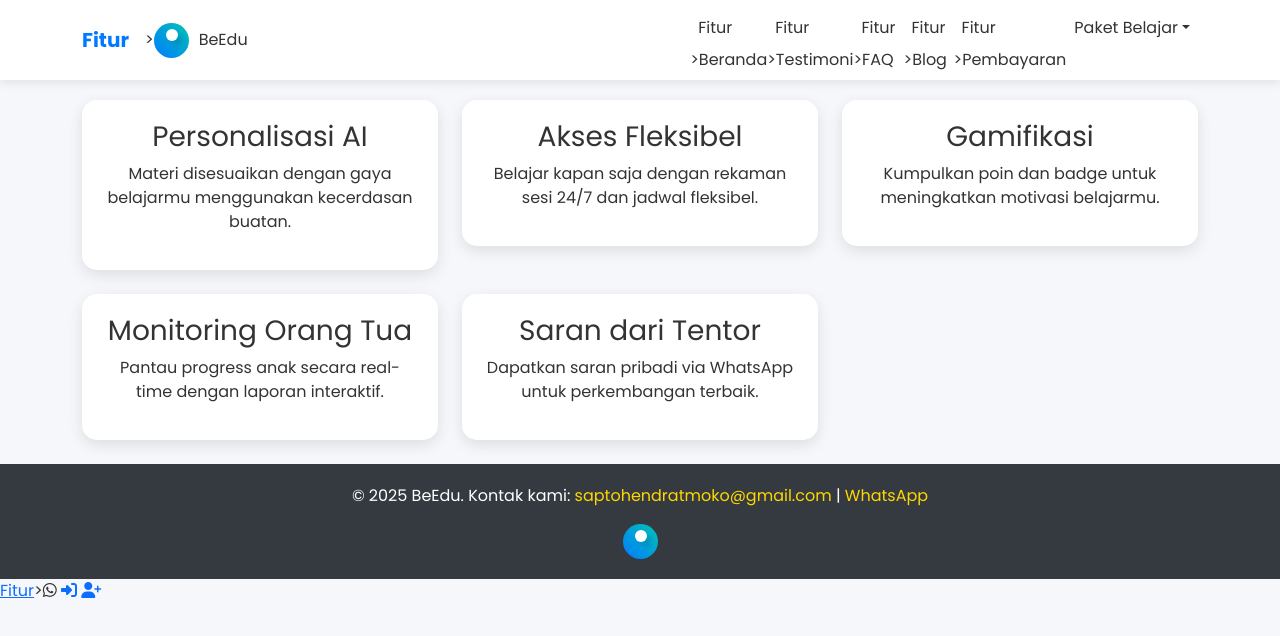
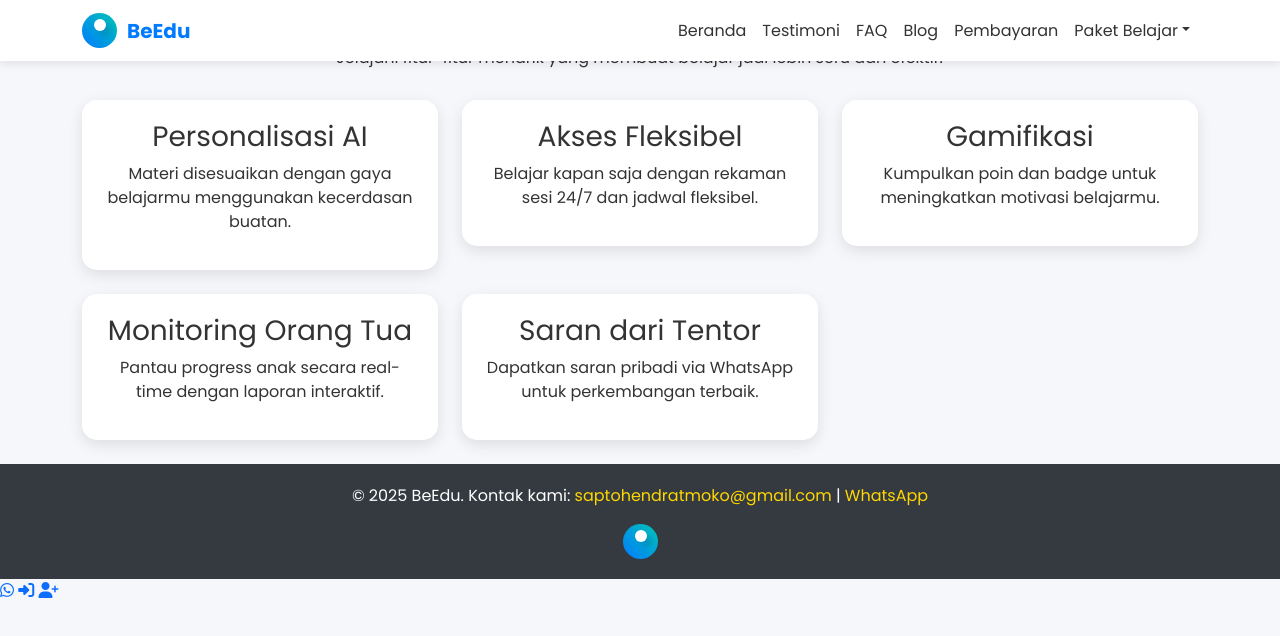
Before and after one commit to sahendramoko/beedu, a plain HTML site: page fitur.html in a window 1280 px wide. Drawn offline with nearby package versions, Linux system fonts and the light colour scheme.

Commit message:
fitur.html

```diff
--- a/fitur.html
+++ b/fitur.html
@@ -31,7 +31,7 @@
 <body>
   <nav class="navbar navbar-expand-lg navbar-light fixed-top">
     <div class="container">
-      <a class="navbar-brand" href="index.html" <a href="fitur.html">Fitur</a>>
+      <a class="navbar-brand" href="index.html" target="_blank">
         <span class="logo-nav"></span>
         BeEdu
       </a>
@@ -40,22 +40,22 @@
       </button>
       <div class="collapse navbar-collapse" id="navbarNav">
         <ul class="navbar-nav ms-auto">
-          <li class="nav-item"><a class="nav-link" href="index.html" <a href="fitur.html">Fitur</a>>Beranda</a></li>
-          <li class="nav-item"><a class="nav-link" href="testimoni.html" <a href="fitur.html">Fitur</a>>Testimoni</a></li>
-          <li class="nav-item"><a class="nav-link" href="faq.html" <a href="fitur.html">Fitur</a>>FAQ</a></li>
-          <li class="nav-item"><a class="nav-link" href="blog.html" <a href="fitur.html">Fitur</a>>Blog</a></li>
-          <li class="nav-item"><a class="nav-link" href="pembayaran.html" <a href="fitur.html">Fitur</a>>Pembayaran</a></li>
+          <li class="nav-item"><a class="nav-link" href="index.html" target="_blank">Beranda</a></li>
+          <li class="nav-item"><a class="nav-link" href="testimoni.html" target="_blank">Testimoni</a></li>
+          <li class="nav-item"><a class="nav-link" href="faq.html" target="_blank">FAQ</a></li>
+          <li class="nav-item"><a class="nav-link" href="blog.html" target="_blank">Blog</a></li>
+          <li class="nav-item"><a class="nav-link" href="pembayaran.html" target="_blank">Pembayaran</a></li>
           <li class="nav-item dropdown">
             <a class="nav-link dropdown-toggle" href="#" id="paketDropdown" role="button" data-bs-toggle="dropdown" aria-expanded="false">Paket Belajar</a>
             <ul class="dropdown-menu" aria-labelledby="paketDropdown">
-              <li><a class="dropdown-item" href="paket-sd.html" <a href="fitur.html">Fitur</a>>Paket Belajar SD</a></li>
-              <li><a class="dropdown-item" href="paket-sma.html" <a href="fitur.html">Fitur</a>>Paket Belajar SMA</a></li>
-              <li><a class="dropdown-item" href="paket-perguruan-tinggi.html" <a href="fitur.html">Fitur</a>>Paket Belajar Perguruan Tinggi</a></li>
+              <li><a class="dropdown-item" href="paket-sd.html" target="_blank">Paket Belajar SD</a></li>
+              <li><a class="dropdown-item" href="paket-sma.html" target="_blank">Paket Belajar SMA</a></li>
+              <li><a class="dropdown-item" href="paket-perguruan-tinggi.html" target="_blank">Paket Belajar Perguruan Tinggi</a></li>
             </ul>
           </li>
-          <li class="nav-item" id="profileItem" style="display: none;"><a class="nav-link" href="profil.html" <a href="fitur.html">Fitur</a>>Profil</a></li>
+          <li class="nav-item" id="profileItem" style="display: none;"><a class="nav-link" href="profil.html" target="_blank">Profil</a></li>
           <li class="nav-item" id="logoutItem" style="display: none;"><a class="nav-link" href="#" id="logoutBtn">Logout</a></li>
-          <li class="nav-item" id="parentItem" style="display: none;"><a class="nav-link" href="parent.html" <a href="fitur.html">Fitur</a>>Monitoring Anak</a></li>
+          <li class="nav-item" id="parentItem" style="display: none;"><a class="nav-link" href="parent.html" target="_blank">Monitoring Anak</a></li>
         </ul>
       </div>
     </div>
@@ -113,7 +113,7 @@
       <span class="logo-nav" style="margin: 0 auto; display: block;"></span>
     </footer>
 
-  <a href="https://wa.me/6281367315144" class="whatsapp-btn" <a href="fitur.html">Fitur</a>><i class="fab fa-whatsapp"></i></a>
+  <a href="https://wa.me/6281367315144" class="whatsapp-btn" target="_blank"><i class="fab fa-whatsapp"></i></a>
   <a href="#" class="login-btn" data-bs-toggle="modal" data-bs-target="#loginModal"><i class="fas fa-sign-in-alt"></i></a>
   <a href="#" class="register-btn" data-bs-toggle="modal" data-bs-target="#registerModal"><i class="fas fa-user-plus"></i></a>
 
```
